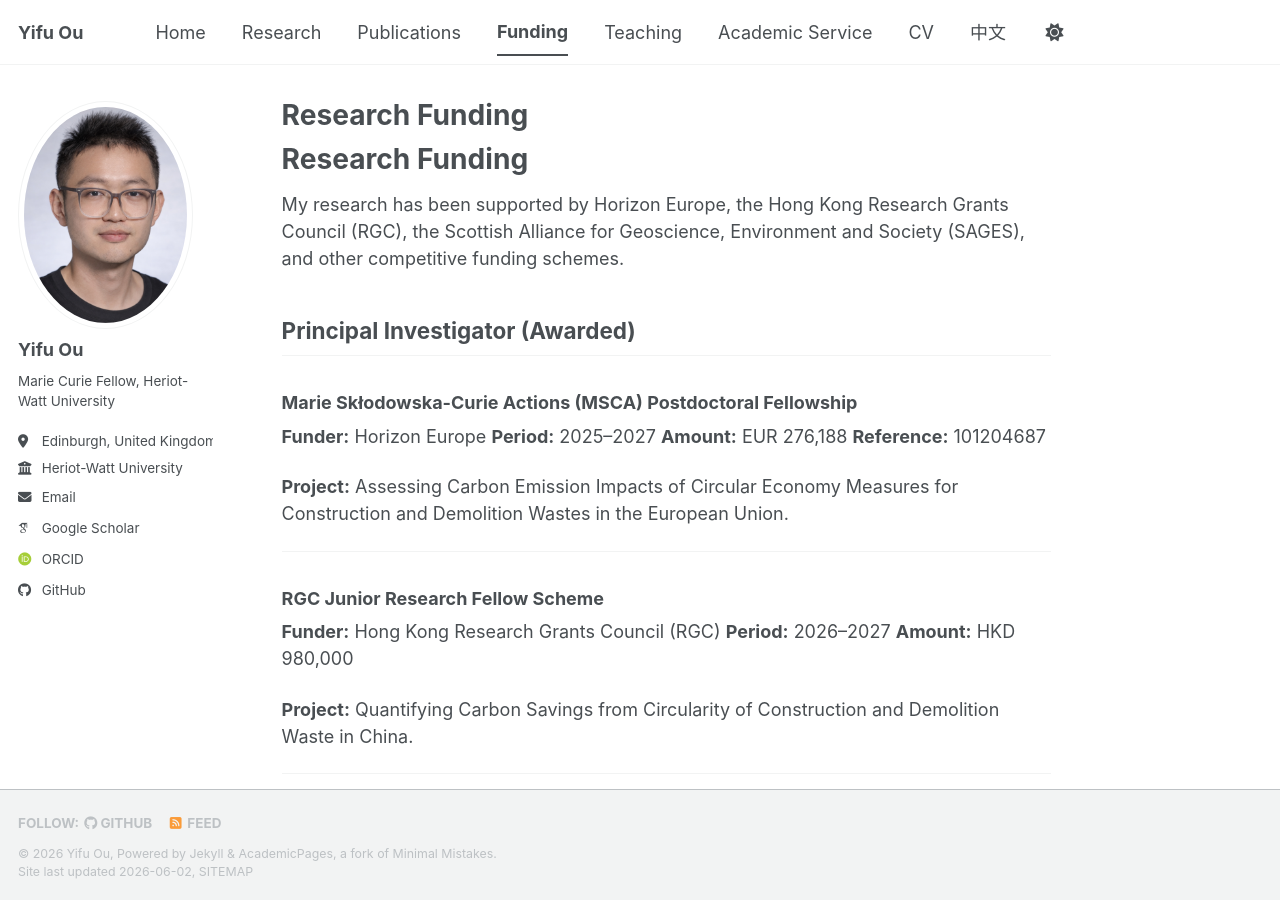
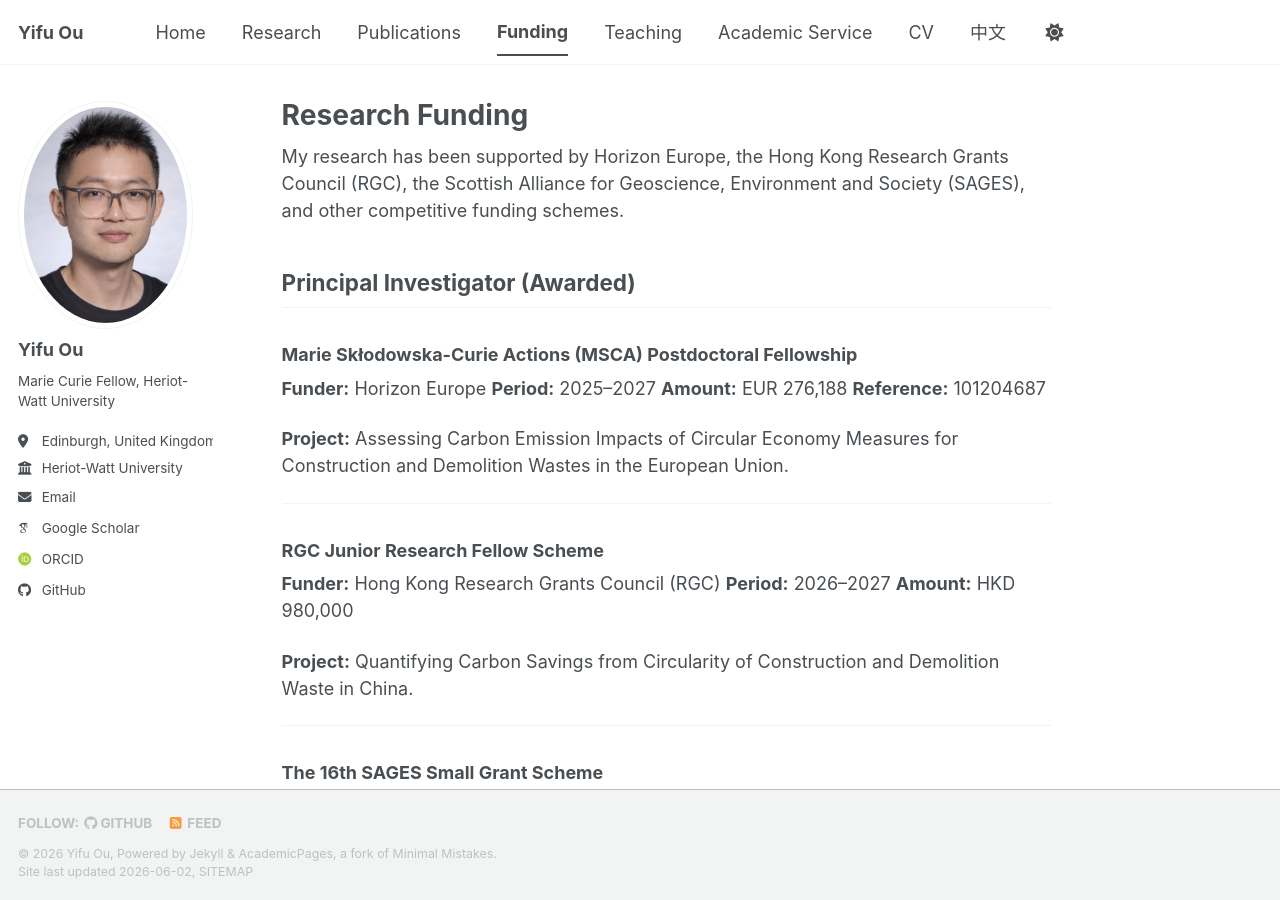
Before and after one commit to YifuOu/YifuOu.github.io, a Jekyll site: the page built from _pages/funding.md, in a window 1280 px wide and 900 px high. Built offline with Jekyll 4.4.1, drawn with Linux system fonts in a browser that asks for light colours; some web fonts are replaced; a script bundle is joined from its source files by our own code; library files that are not in the unit come from our copies.

Commit message:
Update funding.md

```diff
--- a/_pages/funding.md
+++ b/_pages/funding.md
@@ -5,8 +5,6 @@ title: "Research Funding"
 permalink: /funding/
 author_profile: true
 ---
-
-# Research Funding
 
 My research has been supported by Horizon Europe, the Hong Kong Research Grants Council (RGC), the Scottish Alliance for Geoscience, Environment and Society (SAGES), and other competitive funding schemes.
 
```
